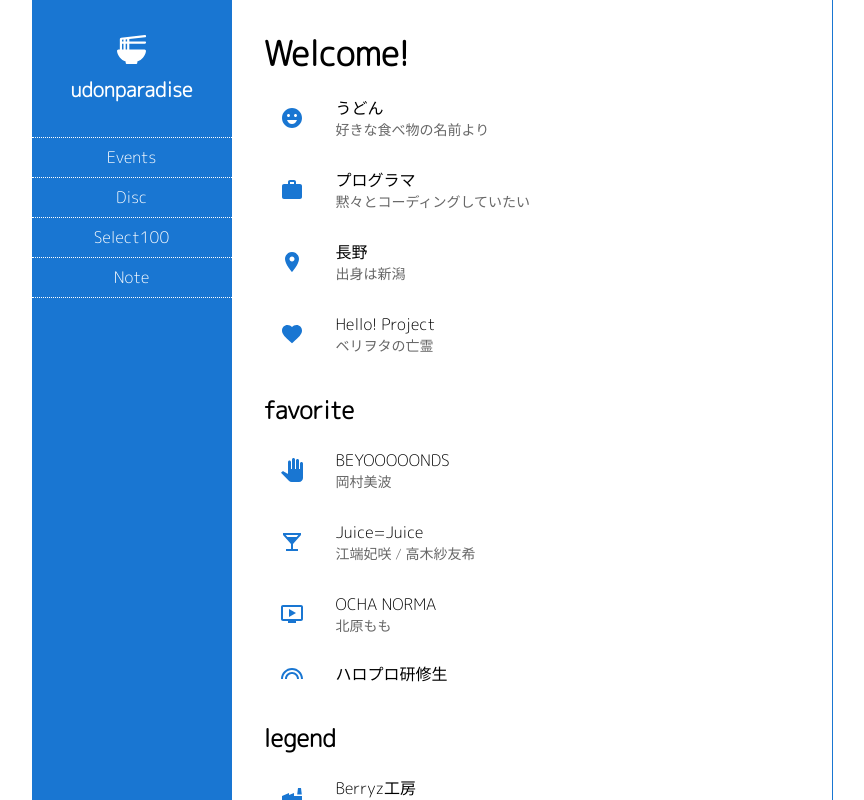
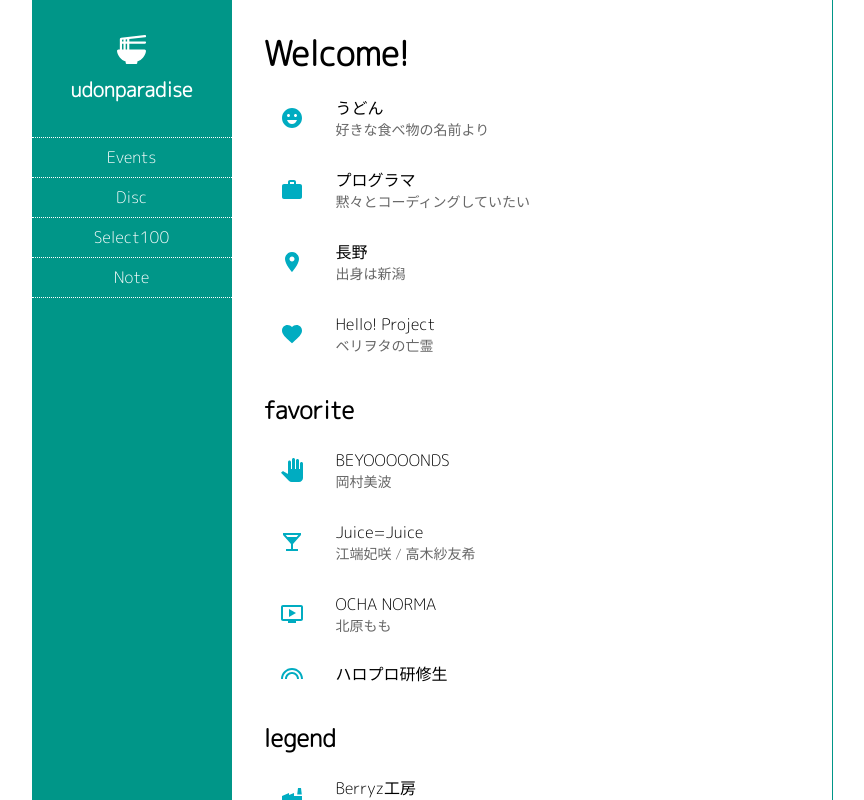
Before and after one commit to udonparadise/home, a React (Create React App) app: page / in a window 1280 px wide. Shown: the whole page, without its empty margins (208-1072 px from the left). Built offline with nearby package versions, Linux system fonts and the light colour scheme.

Commit message:
change palette color

```diff
--- a/src/components/noteList/noteListItem.tsx
+++ b/src/components/noteList/noteListItem.tsx
@@ -13,7 +13,7 @@
   return (
     <ListItem alignItems='flex-start'>
       <ListItemAvatar>
-        <Avatar sx={{ bgcolor: 'primary.main' }}>
+        <Avatar sx={{ bgcolor: 'secondary.main' }}>
           <FlutterDashIcon fontSize='large' />
         </Avatar>
       </ListItemAvatar>
--- a/src/pages/disc/Disc.tsx
+++ b/src/pages/disc/Disc.tsx
@@ -27,7 +27,7 @@
             return (
               <ListItem key={disc.name} alignItems='flex-start' disablePadding>
                 <ListItemIcon>
-                  <AudiotrackIcon fontSize='small' />
+                  <AudiotrackIcon fontSize='small' color='secondary' />
                 </ListItemIcon>
                 <ListItemText primary={
                   <Typography sx={{ textDecoration: disc.doNotHave ? 'line-through' : 'none' }}>
--- a/src/pages/top/Top.tsx
+++ b/src/pages/top/Top.tsx
@@ -13,23 +13,23 @@
 import Layout from '../../layouts/Layout';
 
 const data = [
-  { icon: <EmojiEmotionsIcon color='primary' />, primary: 'うどん', secondary: '好きな食べ物の名前より' },
-  { icon: <WorkIcon color='primary' />, primary: 'プログラマ', secondary: '黙々とコーディングしていたい' },
-  { icon: <RoomIcon color='primary' />, primary: '長野', secondary: '出身は新潟' },
-  { icon: <FavoriteIcon color='primary' />, primary: 'Hello! Project', secondary: 'ベリヲタの亡霊' },
+  { icon: <EmojiEmotionsIcon color='secondary' />, primary: 'うどん', secondary: '好きな食べ物の名前より' },
+  { icon: <WorkIcon color='secondary' />, primary: 'プログラマ', secondary: '黙々とコーディングしていたい' },
+  { icon: <RoomIcon color='secondary' />, primary: '長野', secondary: '出身は新潟' },
+  { icon: <FavoriteIcon color='secondary' />, primary: 'Hello! Project', secondary: 'ベリヲタの亡霊' },
 ];
 
 const fav = [
-  { icon: <PanToolIcon color='primary' />, group: 'BEYOOOOONDS', oshi: '岡村美波' },
-  { icon: <LocalBarIcon color='primary' />, group: 'Juice=Juice', oshi: '江端妃咲 / 高木紗友希' },
-  { icon: <OndemandVideoIcon color='primary' />, group: 'OCHA NORMA', oshi: '北原もも' },
-  { icon: <LooksIcon color='primary' />, group: 'ハロプロ研修生', oshi: '' },
+  { icon: <PanToolIcon color='secondary' />, group: 'BEYOOOOONDS', oshi: '岡村美波' },
+  { icon: <LocalBarIcon color='secondary' />, group: 'Juice=Juice', oshi: '江端妃咲 / 高木紗友希' },
+  { icon: <OndemandVideoIcon color='secondary' />, group: 'OCHA NORMA', oshi: '北原もも' },
+  { icon: <LooksIcon color='secondary' />, group: 'ハロプロ研修生', oshi: '' },
 ];
 
 const legend = [
-  { icon: <FactoryIcon color='primary' />, group: 'Berryz工房', oshi: '須藤茉麻' },
-  { icon: <AutoAwesomeIcon color='primary' />, group: 'GAM', oshi: '松浦亜弥 / 藤本美貴' },
-  { icon: <MarkunreadMailboxIcon color='primary' />, group: 'S/mileage', oshi: '' },
+  { icon: <FactoryIcon color='secondary' />, group: 'Berryz工房', oshi: '須藤茉麻' },
+  { icon: <AutoAwesomeIcon color='secondary' />, group: 'GAM', oshi: '松浦亜弥 / 藤本美貴' },
+  { icon: <MarkunreadMailboxIcon color='secondary' />, group: 'S/mileage', oshi: '' },
 ];
 
 const Top: React.FC = () => {
--- a/src/theme.js
+++ b/src/theme.js
@@ -4,4 +4,12 @@
   typography: {
     "fontFamily": "\"M PLUS Rounded 1c\", \"sans-serif\"",
   },
+  palette: {
+    primary: {
+      main: '#009688'
+    },
+    secondary: {
+      main: '#00acc1'
+    },
+  },
 });
```
